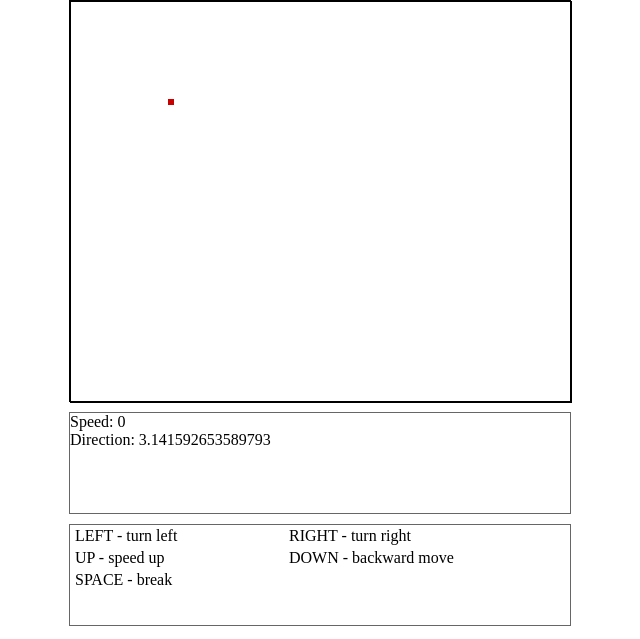
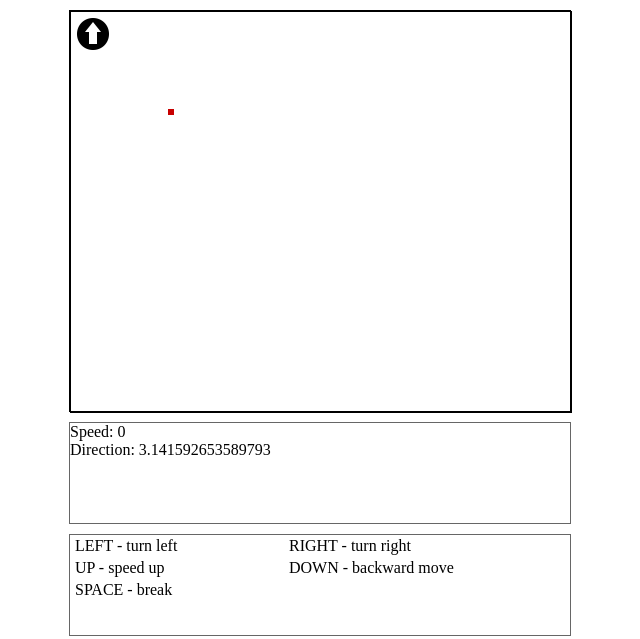
Before and after one commit to janson-git/jsGamePrototype, a plain HTML site: page index.html in a window 1280 px wide. Shown: the whole page, without its empty margins (320-960 px from the left). Drawn offline with Linux system fonts and the light colour scheme.

Commit message:
Add player direction arrow on UI layer

```diff
--- a/index.html
+++ b/index.html
@@ -12,11 +12,20 @@
         height: 400px;
         margin-left: auto;
         margin-right: auto;
+        margin-top: 10px;
+        position: relative;
     }
     #canvas {
         border: 1px solid #000;
         width: 100%;
         height: 100%;
+        position: absolute;
+    }
+    #ui-layer {
+        border: 1px solid #000;
+        width: 100%;
+        height: 100%;
+        position: absolute;
     }
     #debug_monitor {
         border: 1px solid #666;
@@ -45,6 +54,7 @@
 
 <div id="canvas_wrapper">
     <canvas id="canvas" width="500" height="400"></canvas>
+    <canvas id="ui-layer" width="500" height="400"></canvas>
 </div>
 <div id="debug_monitor"></div>
 <div id="help">
@@ -55,7 +65,6 @@
     <span>SPACE - break</span>
 </div>
 
-<script src="jquery.js"></script>
 <script src="src/Keyboard.js"></script>
 <script src="src/Constants/Direction.js"></script>
 <script src="src/Player.js"></script>
@@ -65,6 +74,7 @@
 <script>
     function gameStart() {
         var canvas = document.getElementById("canvas");
+        var canvasUI = document.getElementById("ui-layer");
 
         // проверка совместимости браузера с canvas
         if (canvas.getContext) {
@@ -80,8 +90,8 @@
 
             Player.init(100, 100, Direction.NORTH);
 
-            var debugMonitor = document.getElementById('debug_monitor')
-            Game.init(canvas, debugMonitor, Player); // TODO: add player
+            var debugMonitor = document.getElementById('debug_monitor');
+            Game.init(canvas, canvasUI, debugMonitor, Player); // TODO: add player
             Game.play();
 
         } else {
--- a/src/Game.js
+++ b/src/Game.js
@@ -8,14 +8,19 @@ var Game = {
     tickLength: 50, // ms
     renderInterval: undefined,
     canvas: {},
+    canvasUI: {},
     debugMonitor: undefined,
     canvasCtx: {},
     player: {},
     playerTrack: {}, // след за игроком
 
-    init: function(canvas, debugMonitor, player) {
+    directionArrowImg: null,
+
+    init: function(canvas, canvasUI, debugMonitor, player) {
         this.canvas = canvas;
         this.canvasCtx = canvas.getContext('2d');
+        this.canvasUI = canvasUI;
+
         this.debugMonitor = debugMonitor;
         this.player = player;
         PlayerTrack.init(this.player);
@@ -26,11 +31,19 @@ var Game = {
         this.lastRender = this.lastTick;
         this.renderInterval = 1000 / this.fps;
 
+        this.loadImages();
         this.setInitialState();
     },
 
     setInitialState: function() {
         // set initial state of game
+    },
+
+    loadImages: function() {
+        this.directionArrowImg = new Image();
+        this.directionArrowImg.src = "img/CircledArrowRight.png";
+        this.directionArrowImg.style.transform = 'rotate(-90deg)';
+        this.directionArrowImg.style.opacity = "";
     },
 
     play: function() {
@@ -77,6 +90,7 @@ var Game = {
 
     render: function() {
         this.canvasCtx.clearRect(0, 0, this.canvas.width, this.canvas.height);
+        this.canvasCtx.save();
 
         // Game drawing process
         this.playerTrack.draw(this.canvasCtx);
@@ -86,5 +100,60 @@ var Game = {
             this.debugMonitor.innerHTML = `Speed: ${this.player.speed}<br>` +
                 `Direction: ${this.player.direction}`;
         }
+
+        this.renderInfoOverlay();
+    },
+    renderInfoOverlay: function() {
+        // что отображаем в оверлее:
+        // стрелка направления движения
+        var arrowPosX = 6,
+            arrowPosY = 6,
+            arrowWidth = 32,
+            arrowHeight = 32;
+
+        var ctxUI = this.canvasUI.getContext('2d');
+        ctxUI.clearRect(0, 0, this.canvasUI.width, this.canvasUI.height);
+        ctxUI.save();
+
+        // стрелку нужно нарисовать в направлении player.direction
+        ctxUI.translate(arrowPosX + arrowWidth/2, arrowPosY + arrowHeight/2);
+        ctxUI.rotate(-(this.player.direction - (90 * Math.PI / 180)));
+        ctxUI.drawImage(this.directionArrowImg, arrowWidth / 2 * (-1), arrowHeight / 2 * (-1), arrowWidth, arrowHeight);
+
+        ctxUI.restore();
+
+        ctxUI.save();
+        // если игрок вышел за пределы поля - дорисовать метки по краю, чтобы было ясно где он
+        // если игрок вышел за пределы поля - рисуем горизонтальную метку положения игрока
+        var markWidth = 5;
+        var markHeight = 5;
+        var xPosition = this.player.x;
+        var yPosition = this.player.y;
+        if (this.player.x > this.canvas.width || this.player.x < 0) {
+            xPosition = this.player.x < 0 ? 5 : this.canvas.width - 5;
+            var c = this.player.x < 0 ? 1 : (-1);
+
+            var x2 = xPosition + (markWidth * c);
+            ctxUI.beginPath();
+            ctxUI.moveTo(xPosition, yPosition);
+            ctxUI.lineTo(x2, yPosition + 5);
+            ctxUI.lineTo(x2, yPosition - 5);
+            ctxUI.fillStyle = 'rgb(255, 0, 0)';
+            ctxUI.fill();
+        }
+        if (this.player.y > this.canvas.height || this.player.y < 0) {
+            yPosition = this.player.y < 0 ? 5 : this.canvas.height - 5;
+            var c = this.player.y < 0 ? 1 : (-1);
+
+            var y2 = yPosition + (markHeight * c);
+            ctxUI.beginPath();
+            ctxUI.moveTo(xPosition, yPosition);
+            ctxUI.lineTo(xPosition + 5, y2);
+            ctxUI.lineTo(xPosition - 5, y2);
+            ctxUI.fillStyle = 'rgb(255, 0, 0)';
+            ctxUI.fill();
+        }
+
+        ctxUI.restore();
     }
 };
--- a/src/Player.js
+++ b/src/Player.js
@@ -36,6 +36,9 @@ var Player = {
         this.speed -= (this.deceleration * tDiff);
     },
     break: function(tDiff) {
+        if (this.speed === 0) {
+            return;
+        }
         var coeff = this.speed > 0 ? 1 : -1;
         this.speed -= (coeff * this.deceleration * tDiff);
         if (this.speed < 0) {
@@ -60,7 +63,6 @@ var Player = {
         this.x = this.x + (v * Math.sin(this.direction));
         this.y = this.y + (v * Math.cos(this.direction));
 
-        console.log(this.x, this.y, this.speed);
         this.lastTick = lastTick;
     },
 
```
Also changed, not shown: img/CircledArrowRight.png (added).
